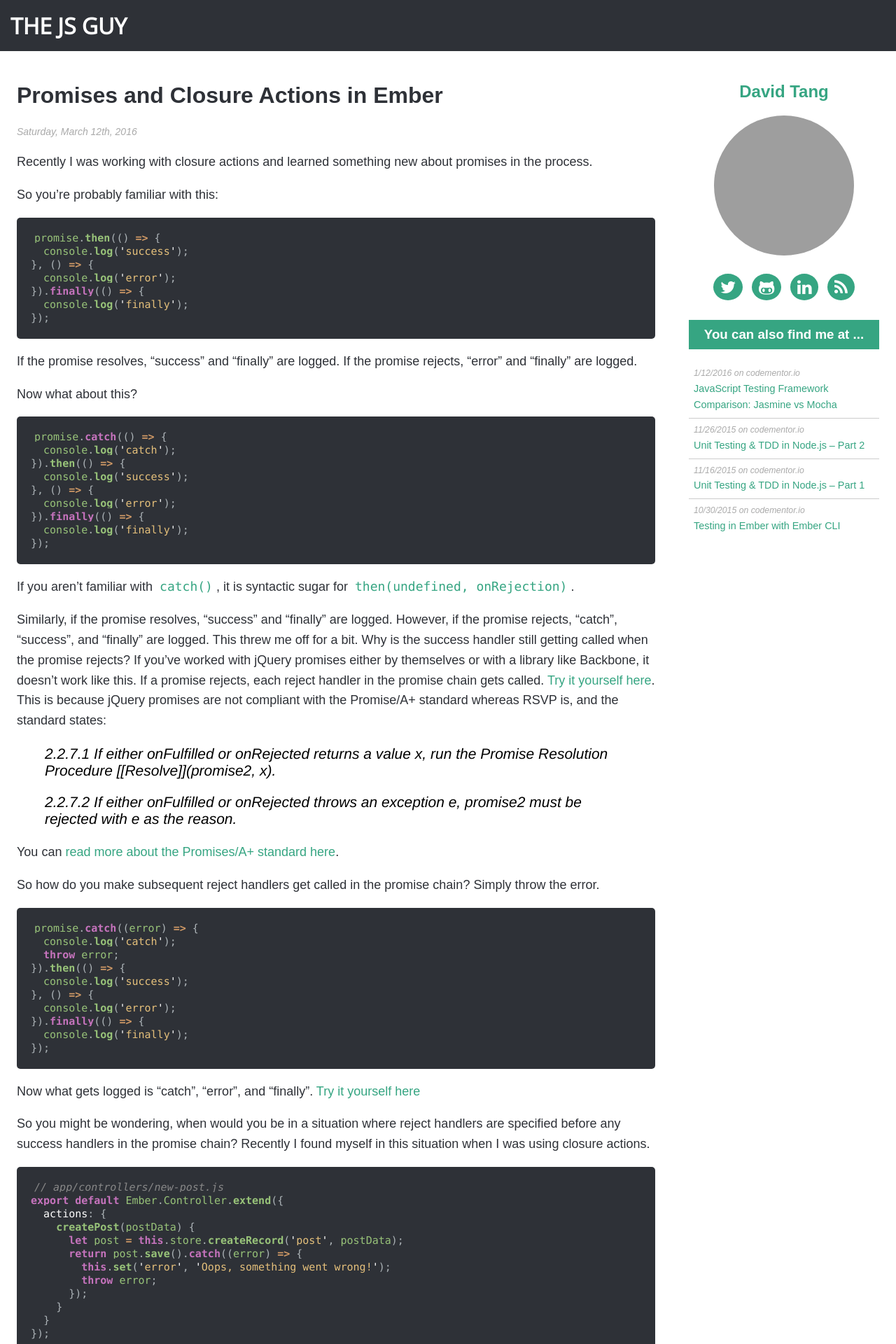
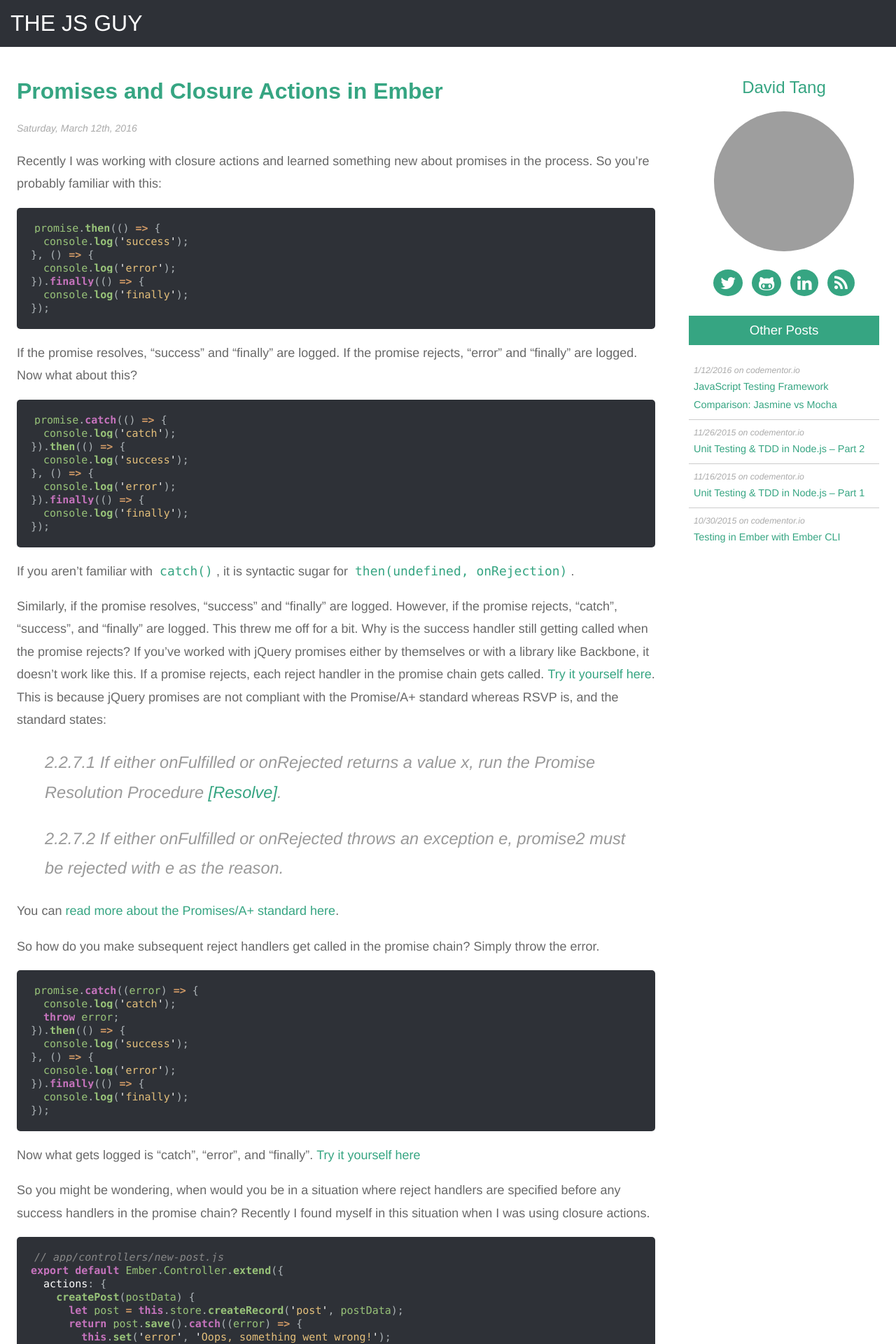
Before and after one commit to iamdtang/skaterdav85.github.io, a Jekyll site: the page built from _posts/2016-03-12-promises-and-closure-actions-in-ember.md, in a window 1280 px wide. Shown: the top 1920 px of the page at 70% size. Built offline with Jekyll 4.4.1, drawn with Linux system fonts in a browser that asks for light colours; nearby versions of some CDN libraries; comment, search, counter and statistics services are not loaded; some of the changed text lies outside the part shown; grey boxes are pictures that could not be loaded.

Commit message:
styling updates

````diff
--- a/_includes/footer-subscribe.html
+++ b/_includes/footer-subscribe.html
@@ -3,7 +3,7 @@
 <form action="//thejsguy.us9.list-manage.com/subscribe/post?u=acfcb9a9fd24548109f2b65b4&amp;id=0e2cd62c9c" method="post" id="mc-embedded-subscribe-form" name="mc-embedded-subscribe-form" class="validate" target="_blank" novalidate>
     <div id="mc_embed_signup_scroll">
       <p>
-        Want to keep up with my latest adventures?
+        Want to keep up with my latest JavaScript adventures?
         Subscribe to my email list below!
       </p>
 <div class="indicates-required"><span class="asterisk">*</span> indicates required</div>
--- a/_layouts/default.html
+++ b/_layouts/default.html
@@ -59,7 +59,7 @@
         <a href="/feed.xml" target="_blank"><i class="fa fa-rss fa-lg"></i></a>
       </li>
     </ul>
-    <h3 class="block-title">You can also find me at ...</h3>
+    <h3 class="block-title">Other Posts</h3>
     <ul class="guest-posts">
       <li>
         <a href="https://www.codementor.io/javascript/tutorial/javascript-testing-framework-comparison-jasmine-vs-mocha" target="_blank">
--- a/_posts/2016-03-12-promises-and-closure-actions-in-ember.md
+++ b/_posts/2016-03-12-promises-and-closure-actions-in-ember.md
@@ -6,9 +6,7 @@ description: TL;DR - If both success and reject handlers are executing unintenti
 keywords: ember, promises, RSVP, closure actions, catch, error, reject, throw, both resolve and reject are executing, Promises/A+, RSVP vs jQuery promises
 ---
 
-Recently I was working with closure actions and learned something new about promises in the process.
-
-So you're probably familiar with this:
+Recently I was working with closure actions and learned something new about promises in the process. So you're probably familiar with this:
 
 ```js
 promise.then(() => {
@@ -20,9 +18,7 @@ promise.then(() => {
 });
 ```
 
-If the promise resolves, "success" and "finally" are logged. If the promise rejects, "error" and "finally" are logged.
-
-Now what about this?
+If the promise resolves, "success" and "finally" are logged. If the promise rejects, "error" and "finally" are logged. Now what about this?
 
 ```js
 promise.catch(() => {
@@ -40,15 +36,10 @@ If you aren't familiar with `catch()`, it is syntactic sugar for `then(undefined
 
 Similarly, if the promise resolves, "success" and "finally" are logged. However, if the promise rejects, "catch", "success", and "finally" are logged. This threw me off for a bit. Why is the success handler still getting called when the promise rejects? If you've worked with jQuery promises either by themselves or with a library like Backbone, it doesn't work like this. If a promise rejects, each reject handler in the promise chain gets called. <a href="http://jsbin.com/wujahutazu/edit?js,console" target="_blank">Try it yourself here</a>. This is because jQuery promises are not compliant with the Promise/A+ standard whereas RSVP is, and the standard states:
 
-<div>
-  <blockquote>
-  2.2.7.1 If either onFulfilled or onRejected returns a value x, run the Promise Resolution Procedure [[Resolve]](promise2, x).
-  </blockquote>
 
-  <blockquote>
-  2.2.7.2 If either onFulfilled or onRejected throws an exception e, promise2 must be rejected with e as the reason.
-  </blockquote>
-</div>
+> 2.2.7.1 If either onFulfilled or onRejected returns a value x, run the Promise Resolution Procedure [[Resolve]](promise2, x).
+
+> 2.2.7.2 If either onFulfilled or onRejected throws an exception e, promise2 must be rejected with e as the reason.
 
 You can <a href="https://promisesaplus.com/" target="_blank">read more about the Promises/A+ standard here</a>.
 
--- a/_scss/_base.scss
+++ b/_scss/_base.scss
@@ -1,62 +1,54 @@
-body {
-    font-family: 'Open Sans', sans-serif;
+blockquote,
+body,
+li,
+p {
+    font-family: "HelveticaNeue-Light","Helvetica Neue Light","Helvetica Neue",Helvetica,Arial,"Lucida Grande",sans-serif;
 }
-
-p, li {
-  line-height: 1.6;
+li,
+p {
+    line-height: 1.8;
     color: $text;
     font-size: 1.125em;
 }
-
 blockquote {
-  font-family: "Helvetica Neue", Arial, sans-serif;
     font-size: 21px;
     font-weight: 200;
     font-style: italic;
+    line-height: 1.5;
 }
-
 blockquote p {
     color: #999;
 }
-
 pre {
     background-color: $bg1;
     font-size: 15px;
     padding: 20px;
     border-radius: 5px;
 }
-
 code {
     font-family: Consolas, Monaco, "Courier New" !important;
     background-color: $bg1;
     padding: 3px 5px;
 }
-
-ul, ol {
+ol,
+ul {
     margin: 30px inherit;
 }
-
 li ul {
     margin-top: 0;
     margin-bottom: 0;
 }
-
 li li {
     font-size: 1em;
 }
-
-a, h2 {
+a,
+h2 {
     color: $primary;
+    font-weight: lighter;
 }
-
-h2, h3 {
-  /* text-transform: uppercase; */
-}
-
 a {
     text-decoration: none;
 }
-
 a:hover {
     text-decoration: underline;
 }
--- a/_scss/_mailchimp.scss
+++ b/_scss/_mailchimp.scss
@@ -1,46 +1,207 @@
 /* MailChimp Form Embed Code - Classic - 12/17/2015 v10.7 */
-#mc_embed_signup form {display:block; position:relative; text-align:left; margin-bottom: 20px;}
-#mc_embed_signup h2 {font-weight:bold; padding:0; margin:15px 0; font-size:1.4em;}
-#mc_embed_signup input {border: 1px solid #ABB0B2; -webkit-border-radius: 3px; -moz-border-radius: 3px; border-radius: 3px;}
-#mc_embed_signup input[type=checkbox]{-webkit-appearance:checkbox;}
-#mc_embed_signup input[type=radio]{-webkit-appearance:radio;}
-#mc_embed_signup input:focus {border-color:#333;}
-#mc_embed_signup .button {clear:both; background-color: $primary; border: 0 none; border-radius:4px; transition: all 0.23s ease-in-out 0s; color: #FFFFFF; cursor: pointer; display: inline-block; font-size:15px; font-weight: normal; height: 32px; line-height: 32px; margin: 0 5px 10px 0; padding: 0 22px; text-align: center; text-decoration: none; vertical-align: top; white-space: nowrap; width: auto;}
-#mc_embed_signup .button:hover {background-color:#777;}
-#mc_embed_signup .small-meta {font-size: 11px;}
-#mc_embed_signup .nowrap {white-space:nowrap;}
-
-#mc_embed_signup .mc-field-group {clear:left; position:relative; width:96%; padding-bottom:3%; min-height:50px;}
-#mc_embed_signup .size1of2 {clear:none; float:left; display:inline-block; width:46%; margin-right:4%;}
-* html #mc_embed_signup .size1of2 {margin-right:2%; /* Fix for IE6 double margins. */}
-#mc_embed_signup .mc-field-group label {display:block; margin-bottom:3px;}
-#mc_embed_signup .mc-field-group input {display:block; width:100%; padding:8px 0; text-indent:2%;}
-#mc_embed_signup .mc-field-group select {display:inline-block; width:99%; padding:5px 0; margin-bottom:2px;}
-
-#mc_embed_signup .datefield, #mc_embed_signup .phonefield-us{padding:5px 0;}
-#mc_embed_signup .datefield input, #mc_embed_signup .phonefield-us input{display:inline; width:60px; margin:0 2px; letter-spacing:1px; text-align:center; padding:5px 0 2px 0;}
-#mc_embed_signup .phonefield-us .phonearea input, #mc_embed_signup .phonefield-us .phonedetail1 input{width:40px;}
-#mc_embed_signup .datefield .monthfield input, #mc_embed_signup .datefield .dayfield input{width:30px;}
-#mc_embed_signup .datefield label, #mc_embed_signup .phonefield-us label{display:none;}
-
-#mc_embed_signup .indicates-required {text-align:right; font-size:11px; margin-right:4%;}
-#mc_embed_signup .asterisk {color:#e85c41; font-size:150%; font-weight:normal; position:relative; top:5px;}
-#mc_embed_signup .clear {clear:both;}
-
-#mc_embed_signup .mc-field-group.input-group ul {margin:0; padding:5px 0; list-style:none;}
-#mc_embed_signup .mc-field-group.input-group ul li {display:block; padding:3px 0; margin:0;}
-#mc_embed_signup .mc-field-group.input-group label {display:inline;}
-#mc_embed_signup .mc-field-group.input-group input {display:inline; width:auto; border:none;}
-
-#mc_embed_signup div#mce-responses {float:left; top:-1.4em; padding:0em .5em 0em .5em; overflow:hidden; width:90%; margin: 0 5%; clear: both;}
-#mc_embed_signup div.response {margin:1em 0; padding:1em .5em .5em 0; font-weight:bold; float:left; top:-1.5em; z-index:1; width:80%;}
-#mc_embed_signup #mce-error-response {display:none;}
-#mc_embed_signup #mce-success-response {color: $primary; display:none;}
-#mc_embed_signup label.error {display:block; float:none; width:auto; margin-left:1.05em; text-align:left; padding:.5em 0;}
-
-#mc-embedded-subscribe {clear:both; width:auto; display:block; margin:1em 0 1em 5%;}
-#mc_embed_signup #num-subscribers {font-size:1.1em;}
-#mc_embed_signup #num-subscribers span {padding:.5em; border:1px solid #ccc; margin-right:.5em; font-weight:bold;}
-
-#mc_embed_signup #mc-embedded-subscribe-form div.mce_inline_error {display:inline-block; margin:2px 0 1em 0; padding:5px 10px; background-color:rgba(255,255,255,0.85); -webkit-border-radius: 3px; -moz-border-radius: 3px; border-radius: 3px; font-size:14px; font-weight:normal; z-index:1; color:#e85c41;}
-#mc_embed_signup #mc-embedded-subscribe-form input.mce_inline_error {border:2px solid #e85c41;}
+#mc_embed_signup form {
+    display: block;
+    position: relative;
+    text-align: left;
+    margin-bottom: 20px;
+}
+#mc_embed_signup h2 {
+    font-weight: bold;
+    padding: 0;
+    margin: 15px 0;
+    font-size: 1.4em;
+}
+#mc_embed_signup input {
+    border: 1px solid #ABB0B2;
+}
+#mc_embed_signup input[type=checkbox] {
+    -webkit-appearance: checkbox;
+}
+#mc_embed_signup input[type=radio] {
+    -webkit-appearance: radio;
+}
+#mc_embed_signup input:focus {
+    border-color: #333;
+}
+#mc_embed_signup .button {
+    clear: both;
+    background-color: $primary;
+    border: 0 none;
+    transition: all 0.23s ease-in-out 0s;
+    color: #FFFFFF;
+    cursor: pointer;
+    display: inline-block;
+    font-size: 15px;
+    font-weight: normal;
+    height: 32px;
+    line-height: 32px;
+    margin: 0 5px 10px 0;
+    padding: 0 22px;
+    text-align: center;
+    text-decoration: none;
+    vertical-align: top;
+    white-space: nowrap;
+    width: auto;
+}
+#mc_embed_signup .button:hover {
+    background-color: #777;
+}
+#mc_embed_signup .small-meta {
+    font-size: 11px;
+}
+#mc_embed_signup .nowrap {
+    white-space: nowrap;
+}
+#mc_embed_signup .mc-field-group {
+    clear: left;
+    position: relative;
+    width: 96%;
+    padding-bottom: 3%;
+    min-height: 50px;
+}
+#mc_embed_signup .size1of2 {
+    clear: none;
+    float: left;
+    display: inline-block;
+    width: 46%;
+    margin-right: 4%;
+}
+* html #mc_embed_signup .size1of2 {
+    margin-right: 2%;
+    /* Fix for IE6 double margins. */
+}
+#mc_embed_signup .mc-field-group label {
+    display: block;
+    margin-bottom: 3px;
+}
+#mc_embed_signup .mc-field-group input {
+    display: block;
+    width: 100%;
+    padding: 8px 0;
+    text-indent: 2%;
+}
+#mc_embed_signup .mc-field-group select {
+    display: inline-block;
+    width: 99%;
+    padding: 5px 0;
+    margin-bottom: 2px;
+}
+#mc_embed_signup .datefield,
+#mc_embed_signup .phonefield-us {
+    padding: 5px 0;
+}
+#mc_embed_signup .datefield input,
+#mc_embed_signup .phonefield-us input {
+    display: inline;
+    width: 60px;
+    margin: 0 2px;
+    letter-spacing: 1px;
+    text-align: center;
+    padding: 5px 0 2px;
+}
+#mc_embed_signup .phonefield-us .phonearea input,
+#mc_embed_signup .phonefield-us .phonedetail1 input {
+    width: 40px;
+}
+#mc_embed_signup .datefield .dayfield input,
+#mc_embed_signup .datefield .monthfield input {
+    width: 30px;
+}
+#mc_embed_signup .datefield label,
+#mc_embed_signup .phonefield-us label {
+    display: none;
+}
+#mc_embed_signup .indicates-required {
+    text-align: right;
+    font-size: 11px;
+    margin-right: 4%;
+}
+#mc_embed_signup .asterisk {
+    color: #e85c41;
+    font-size: 150%;
+    font-weight: normal;
+    position: relative;
+    top: 5px;
+}
+#mc_embed_signup .clear {
+    clear: both;
+}
+#mc_embed_signup .mc-field-group.input-group ul {
+    margin: 0;
+    padding: 5px 0;
+    list-style: none;
+}
+#mc_embed_signup .mc-field-group.input-group ul li {
+    display: block;
+    padding: 3px 0;
+    margin: 0;
+}
+#mc_embed_signup .mc-field-group.input-group label {
+    display: inline;
+}
+#mc_embed_signup .mc-field-group.input-group input {
+    display: inline;
+    width: auto;
+    border: none;
+}
+#mc_embed_signup div#mce-responses {
+    float: left;
+    top: -1.4em;
+    padding: 0 0.5em;
+    overflow: hidden;
+    width: 90%;
+    margin: 0 5%;
+    clear: both;
+}
+#mc_embed_signup div.response {
+    margin: 1em 0;
+    padding: 1em 0.5em 0.5em 0;
+    font-weight: bold;
+    float: left;
+    top: -1.5em;
+    z-index: 1;
+    width: 80%;
+}
+#mc_embed_signup #mce-error-response {
+    display: none;
+}
+#mc_embed_signup #mce-success-response {
+    color: $primary;
+    display: none;
+}
+#mc_embed_signup label.error {
+    display: block;
+    float: none;
+    width: auto;
+    margin-left: 1.05em;
+    text-align: left;
+    padding: 0.5em 0;
+}
+#mc-embedded-subscribe {
+    clear: both;
+    width: auto;
+    display: block;
+    margin: 1em 0 1em 5%;
+}
+#mc_embed_signup #num-subscribers {
+    font-size: 1.1em;
+}
+#mc_embed_signup #num-subscribers span {
+    padding: 0.5em;
+    border: 1px solid #ccc;
+    margin-right: 0.5em;
+    font-weight: bold;
+}
+#mc_embed_signup #mc-embedded-subscribe-form div.mce_inline_error {
+    display: inline-block;
+    margin: 2px 0 1em;
+    padding: 5px 10px;
+    background-color: rgba(255,255,255,0.85);
+    font-size: 14px;
+    font-weight: normal;
+    z-index: 1;
+    color: #e85c41;
+}
+#mc_embed_signup #mc-embedded-subscribe-form input.mce_inline_error {
+    border: 2px solid #e85c41;
+}
--- a/_scss/_main.scss
+++ b/_scss/_main.scss
@@ -1,5 +1,5 @@
 h1 {
-  color: $text;
+  color: $primary;
 }
 
 .logo {
@@ -8,13 +8,8 @@ h1 {
   font-size: 1em;
 }
 
-// .main-content {
-//   padding-top: 80px;
-// }
-
 .sticky-header {
   background-color: $bg1;
-  // position: fixed;
   width: 100%;
   z-index: 100;
 
@@ -180,6 +175,7 @@ h1 {
   background-color: $primary;
   color: white;
   padding: 10px;
+  font-weight: lighter;
 }
 
 .guest-posts {
--- a/_scss/_variables.scss
+++ b/_scss/_variables.scss
@@ -1,5 +1,5 @@
 $bg1: #2e3137;
-$text: #2e3137;
+$text: #686868;
 
 $sidebarbg: white;
 $sidebartext: $text;
````
Also changed, not shown: _includes/promo.html (+2 -8 lines). Lines whose indentation alone changed are shown as unchanged.
